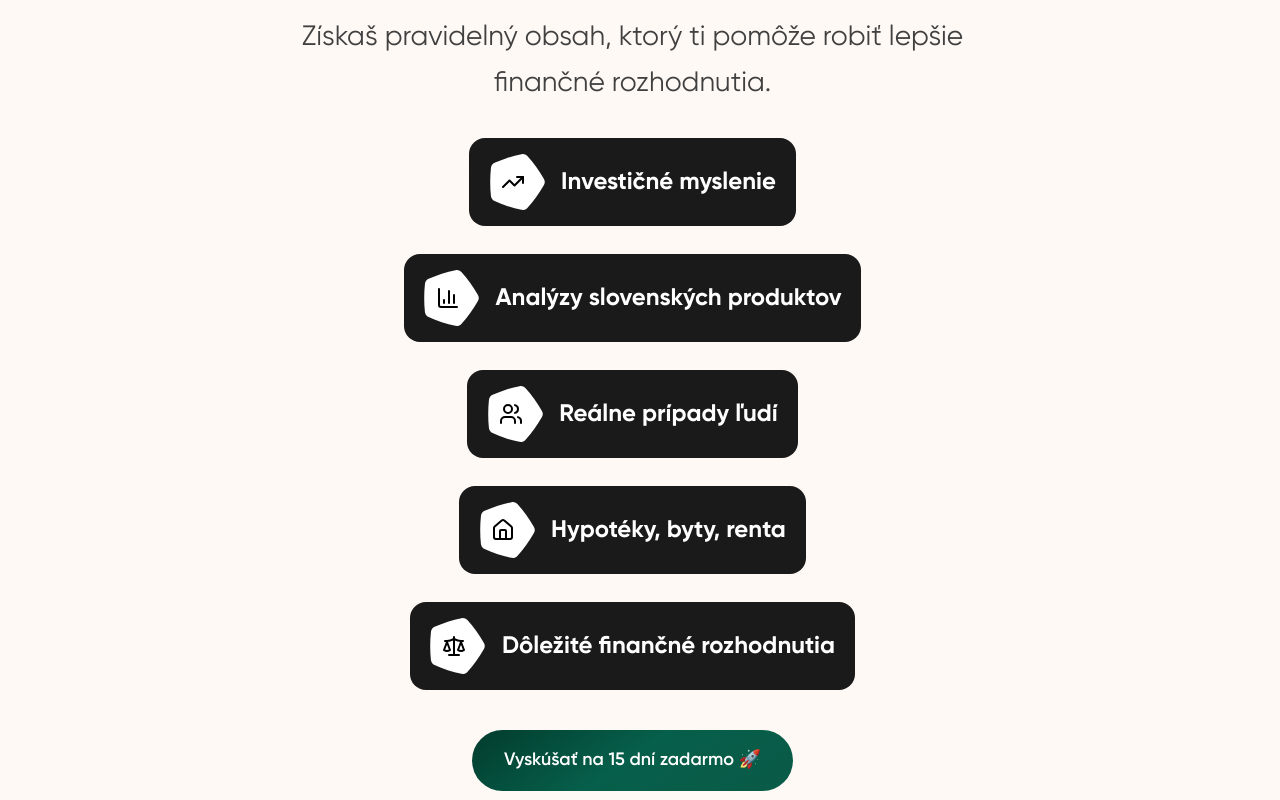
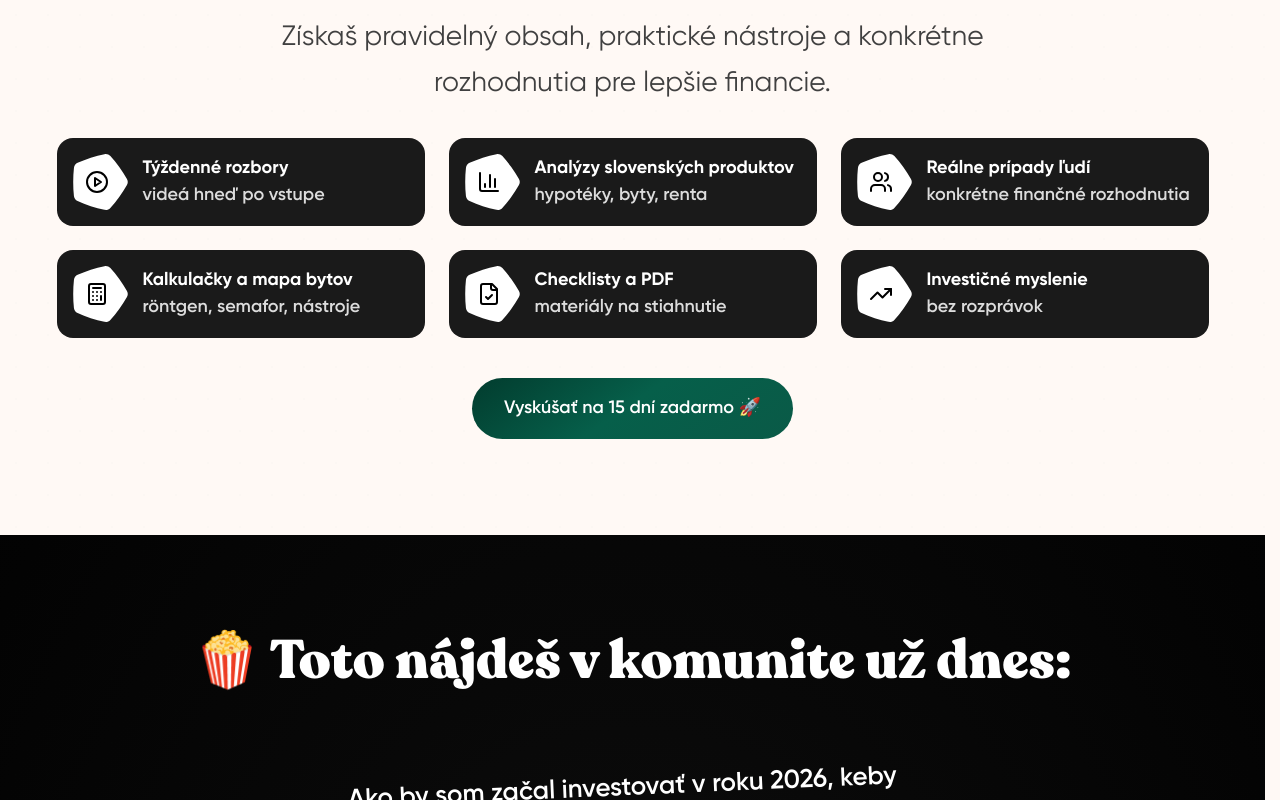
Before and after one commit to js-investor/jsmentor.sk, a React (Vite) app: page / in a window 1280 px wide. Shown: the part 3600-4400 px from the top of the page. Built offline with nearby package versions, Linux system fonts and the light colour scheme; no server answers; the HTML template or start-up script is replaced by a standard one.

Commit message:
Zjednot homepage benefity, hodnotu a cenník na 5 €.
Spojené duplicitné sekcie, pridané zhrnutie hodnoty pred cenníkom a anchor zmenený na #start.

Co-authored-by: Cursor <cursoragent@cursor.com>

```diff
--- a/src/components/sections/CoVsetkoZiskasSection.tsx
+++ /dev/null
@@ -1,65 +0,0 @@
-import AnimatedSection from "@/components/AnimatedSection";
-import { CircleCheck } from "lucide-react";
-import { CENNIK_SECTION_HREF } from "@/lib/cennikCta";
-
-const items: { pre?: string; bold: string; post?: string }[] = [
-  { pre: "Obsah a ", bold: "rozbory" },
-  { bold: "Každý týždeň", post: " nový finančný rozbor" },
-  { bold: "Investovanie", post: " bez rozprávok" },
-  { bold: "Hypotéky, byty, renta" },
-  { bold: "Slovenské produkty", post: " pod lupou" },
-  { bold: "Reálne prípady", post: " ľudí" },
-  { pre: "Konkrétne videá dostupné ", bold: "hneď po vstupe" },
-  { bold: "Interaktívna mapa", post: " investičných bytov" },
-  { bold: "Poplatkový", post: " röntgen" },
-  { pre: "Bytový a ETF ", bold: "semafor" },
-  { bold: "Rentová", post: " kalkulačka" },
-  { bold: "Investičná", post: " kalkulačka" },
-  { bold: "Hypotekárna", post: " kalkulačka" },
-  { bold: "Mzdová", post: " kalkulačka" },
-  { bold: "Checklisty a PDF", post: " dokumenty" },
-];
-
-const CoVsetkoZiskasSection = () => (
-  <section
-    id="co-vstetko-ziskas"
-    className="scroll-mt-24 overflow-hidden px-5 pb-[72px] pt-8 md:px-8 md:pb-[96px] md:pt-10"
-    style={{ backgroundColor: "#FFF9F5" }}
-  >
-    <div className="section-container">
-      <AnimatedSection>
-        <h2 className="mx-auto mb-10 max-w-3xl text-balance text-center [font-family:var(--font-serif)] text-[1.75rem] font-extrabold leading-[1.15] text-foreground md:mb-12 md:text-[2.625rem] lg:text-[2.875rem]">
-          Čo všetko získaš
-        </h2>
-      </AnimatedSection>
-
-      <AnimatedSection delay={0.07}>
-        <ul className="mx-auto grid w-fit grid-cols-1 gap-x-16 gap-y-4 sm:grid-cols-2 md:gap-y-5">
-          {items.map((item) => (
-            <li key={item.bold} className="flex items-start gap-3.5">
-              <CircleCheck className="mt-0.5 h-5 w-5 shrink-0 text-primary sm:h-6 sm:w-6 md:h-7 md:w-7" strokeWidth={2} />
-              <span className="whitespace-nowrap font-sans text-[1rem] leading-snug text-foreground sm:text-[1.125rem] md:text-[1.375rem] lg:text-[1.5rem]">
-                {item.pre}<strong>{item.bold}</strong>{item.post}
-              </span>
-            </li>
-          ))}
-        </ul>
-      </AnimatedSection>
-
-      <AnimatedSection delay={0.15}>
-        <div className="mt-12 flex justify-center md:mt-16">
-          <a
-            href={CENNIK_SECTION_HREF}
-            className="btn-primary text-body"
-            data-umami-event="click_cennik"
-            data-umami-event-section="co-vstetko-ziskas"
-          >
-            Chcem sa pridať zadarmo 🚀
-          </a>
-        </div>
-      </AnimatedSection>
-    </div>
-  </section>
-);
-
-export default CoVsetkoZiskasSection;
--- a/src/components/sections/HeroHeroCennikSection.tsx
+++ b/src/components/sections/HeroHeroCennikSection.tsx
@@ -2,7 +2,7 @@ import AnimatedSection from "@/components/AnimatedSection";
 import brandPattern from "@/assets/logo/js-brand-pattern.svg";
 import { Check } from "lucide-react";
 import { motion } from "framer-motion";
-import { HEROHERO_JOIN_URL } from "@/lib/cennikCta";
+import { CENNIK_SECTION_ID, HEROHERO_JOIN_URL } from "@/lib/cennikCta";
 
 const forest = "#023c2e";
 const forestMid = "#065f4a";
@@ -26,7 +26,7 @@ const HeroHeroCennikSection = () => (
 
     <div className="section-container relative z-10">
       <AnimatedSection>
-        <header className="mx-auto mb-7 max-w-3xl scroll-mt-24 text-center md:mb-9">
+        <header id={CENNIK_SECTION_ID} className="mx-auto mb-7 max-w-3xl scroll-mt-24 text-center md:mb-9">
           <h2
             id="cennik-heading"
             className="headline-landing-section text-balance leading-[1.1] text-foreground"
--- /dev/null
+++ b/src/components/sections/HeroHeroHodnotaSection.tsx
@@ -0,0 +1,86 @@
+import AnimatedSection from "@/components/AnimatedSection";
+import { CircleCheck } from "lucide-react";
+
+const valueItems: { title: string; description: string }[] = [
+  {
+    title: "Pravidelný exkluzívny obsah",
+    description: "4× mesačne nový obsah s tvrdou pravdou o financiách, ktorú inde nenájdeš.",
+  },
+  {
+    title: "Analýzy reálnych prípadov",
+    description: "Rozbory finančných situácií, na ktorých uvidíš presný postup v praxi.",
+  },
+  {
+    title: "Interaktívne kalkulačky",
+    description: "Nástroje na tvoje vlastné finančné rozhodovanie, ktoré ti ušetria čas aj peniaze.",
+  },
+  {
+    title: "Archív know-how",
+    description: "Okamžitý prístup ku všetkým doterajším rozborom a videám bez cenzúry.",
+  },
+  {
+    title: "Extra bonus: Priama podpora",
+    description: "Možnosť pýtať sa na veci, ktoré ťa v investovaní trápia.",
+  },
+];
+
+const HeroHeroHodnotaSection = () => (
+  <section
+    id="hodnota"
+    className="relative scroll-mt-24 overflow-hidden px-5 pb-12 pt-[72px] md:px-8 md:pb-16 md:pt-[96px]"
+    style={{ backgroundColor: "#FFF9F5" }}
+    aria-labelledby="hodnota-heading"
+  >
+    <div className="pointer-events-none absolute inset-0 bg-dot-grid opacity-[0.18]" />
+
+    <div className="section-container relative z-10">
+      <AnimatedSection>
+        <header className="mx-auto mb-10 max-w-4xl text-center md:mb-12">
+          <h2
+            id="hodnota-heading"
+            className="headline-landing-section text-balance leading-[1.1] text-foreground"
+          >
+            <span className="text-primary">Toto všetko získaš</span> po pridaní sa do komunity
+          </h2>
+        </header>
+      </AnimatedSection>
+
+      <AnimatedSection delay={0.07}>
+        <ul className="mx-auto flex w-fit max-w-3xl flex-col gap-7 md:gap-8">
+          {valueItems.map(({ title, description }) => (
+            <li key={title} className="flex items-start gap-3.5 md:gap-4">
+              <CircleCheck className="mt-0.5 h-5 w-5 shrink-0 text-primary sm:h-6 sm:w-6 md:h-7 md:w-7" strokeWidth={2} />
+              <div>
+                <p className="[font-family:var(--font-serif)] text-[1.125rem] font-bold leading-snug text-foreground md:text-[1.3125rem] lg:text-[1.4375rem]">
+                  {title}
+                </p>
+                <p className="mt-2 font-sans text-[1rem] leading-relaxed text-foreground/75 md:text-[1.0625rem] lg:text-[1.125rem]">
+                  {description}
+                </p>
+              </div>
+            </li>
+          ))}
+        </ul>
+      </AnimatedSection>
+
+      <AnimatedSection delay={0.12}>
+        <div
+          className="mx-auto mt-12 max-w-3xl rounded-[1.75rem] px-6 py-8 text-center md:mt-14 md:px-10 md:py-10"
+          style={{ backgroundColor: "#1A1A1A" }}
+        >
+          <p className="font-sans text-[1.0625rem] leading-relaxed text-white/80 md:text-[1.1875rem]">
+            Celková hodnota{" "}
+            <strong className="[font-family:var(--font-serif)] text-[2.25rem] font-[900] leading-none text-white md:text-[2.75rem]">
+              997 €
+            </strong>
+          </p>
+          <p className="mt-5 font-sans text-[1.0625rem] leading-relaxed text-white/75 md:mt-6 md:text-[1.1875rem]">
+            Ty to <strong className="font-bold text-white">získavaš zadarmo k členstvu</strong> Hero Hero
+          </p>
+        </div>
+      </AnimatedSection>
+    </div>
+  </section>
+);
+
+export default HeroHeroHodnotaSection;
--- a/src/components/sections/HeroHeroNastrojeSection.tsx
+++ b/src/components/sections/HeroHeroNastrojeSection.tsx
@@ -1,11 +1,11 @@
 import AnimatedSection from "@/components/AnimatedSection";
 import brandPattern from "@/assets/logo/js-brand-pattern.svg";
-import heroHeroTemyImage from "@/assets/images/Ivan-Jašík-HeroHero-temy.png";
 import { CENNIK_SECTION_HREF } from "@/lib/cennikCta";
 import {
   BarChart3,
-  Home,
-  Scale,
+  Calculator,
+  FileCheck,
+  PlayCircle,
   TrendingUp,
   Users,
   type LucideIcon,
@@ -30,16 +30,17 @@ const BenefitTabIcon = ({ Icon }: { Icon: LucideIcon }) => (
   </span>
 );
 
-const benefitTabs: { Icon: LucideIcon; label: string }[] = [
-  { Icon: TrendingUp, label: "Investičné myslenie" },
-  { Icon: BarChart3, label: "Analýzy slovenských produktov" },
-  { Icon: Users, label: "Reálne prípady ľudí" },
-  { Icon: Home, label: "Hypotéky, byty, renta" },
-  { Icon: Scale, label: "Dôležité finančné rozhodnutia" },
+const benefitTabs: { Icon: LucideIcon; line1: string; line2: string }[] = [
+  { Icon: PlayCircle, line1: "Týždenné rozbory", line2: "videá hneď po vstupe" },
+  { Icon: BarChart3, line1: "Analýzy slovenských produktov", line2: "hypotéky, byty, renta" },
+  { Icon: Users, line1: "Reálne prípady ľudí", line2: "konkrétne finančné rozhodnutia" },
+  { Icon: Calculator, line1: "Kalkulačky a mapa bytov", line2: "röntgen, semafor, nástroje" },
+  { Icon: FileCheck, line1: "Checklisty a PDF", line2: "materiály na stiahnutie" },
+  { Icon: TrendingUp, line1: "Investičné myslenie", line2: "bez rozprávok" },
 ];
 
 const tabTextClass =
-  "font-sans text-[1.1875rem] font-bold leading-snug text-white md:text-[1.375rem] lg:text-[1.5rem]";
+  "font-sans text-[0.9375rem] font-bold leading-snug text-white sm:text-[1rem] md:text-[1.0625rem] lg:text-[1.125rem]";
 
 const HeroHeroNastrojeSection = () => (
   <section
@@ -55,29 +56,33 @@ const HeroHeroNastrojeSection = () => (
           Čo všetko získaš?
         </h2>
         <p className="mx-auto mt-5 mb-2 max-w-3xl text-center font-sans text-[1.25rem] leading-relaxed text-muted-foreground md:text-[1.5rem] lg:text-[1.75rem]">
-          Získaš pravidelný obsah, ktorý ti pomôže robiť lepšie finančné rozhodnutia.
+          Získaš pravidelný obsah, praktické nástroje a konkrétne rozhodnutia pre lepšie financie.
         </p>
       </AnimatedSection>
 
       <AnimatedSection delay={0.1}>
-        <div className="mt-6 flex justify-center md:mt-8">
-          <ul className="flex flex-col items-center gap-6 md:gap-7">
-            {benefitTabs.map(({ Icon, label }) => (
+        <div className="mx-auto mt-6 max-w-6xl md:mt-8">
+          <ul className="grid grid-cols-1 gap-4 sm:grid-cols-2 md:grid-cols-3 md:gap-5 lg:gap-6">
+            {benefitTabs.map(({ Icon, line1, line2 }) => (
               <li
-                key={label}
-                className={`flex w-fit max-w-[min(100%,969px)] items-center gap-3.5 rounded-2xl px-4 py-4 shadow-[0_8px_24px_-16px_rgba(0,0,0,0.35)] sm:gap-4 sm:px-5 sm:py-4 ${tabTextClass}`}
+                key={line1}
+                className={`flex h-full items-center gap-3 rounded-2xl px-4 py-4 shadow-[0_8px_24px_-16px_rgba(0,0,0,0.35)] sm:gap-3.5 sm:px-4 sm:py-4 ${tabTextClass}`}
                 style={{ backgroundColor: "#1A1A1A" }}
               >
                 <BenefitTabIcon Icon={Icon} />
-                <span>{label}</span>
+                <span className="flex min-w-0 flex-col gap-0.5">
+                  <span>{line1}</span>
+                  <span className="font-semibold text-white/85">{line2}</span>
+                </span>
               </li>
             ))}
-            <li className="flex justify-center pt-2 md:pt-3">
-              <a href={CENNIK_SECTION_HREF} className="btn-primary text-body" data-umami-event="click_cennik" data-umami-event-section="nastroje">
-                Vyskúšať na 15 dní zadarmo 🚀
-              </a>
-            </li>
           </ul>
+
+          <div className="mt-8 flex justify-center md:mt-10">
+            <a href={CENNIK_SECTION_HREF} className="btn-primary text-body" data-umami-event="click_cennik" data-umami-event-section="nastroje">
+              Vyskúšať na 15 dní zadarmo 🚀
+            </a>
+          </div>
         </div>
       </AnimatedSection>
     </div>
--- a/src/lib/cennikCta.ts
+++ b/src/lib/cennikCta.ts
@@ -1,6 +1,6 @@
 import { scrollToAnchorId } from "@/lib/scrollToFormular";
 
-export const CENNIK_SECTION_ID = "cennik";
+export const CENNIK_SECTION_ID = "start";
 export const CENNIK_SECTION_HASH = `#${CENNIK_SECTION_ID}`;
 export const CENNIK_SECTION_HREF = `/${CENNIK_SECTION_HASH}`;
 export const HEROHERO_JOIN_URL = "https://herohero.co/jsmentor";
@@ -14,7 +14,7 @@ export function scrollToCennik(): void {
   scrollToAnchorId(CENNIK_SECTION_ID);
 }
 
-/** Na homepage scrolluje na cenník, inde presmeruje na /#cennik. */
+/** Na homepage scrolluje na cenník, inde presmeruje na /#start. */
 export function navigateToCennik(): void {
   if (isHomePage()) {
     scrollToCennik();
--- a/src/pages/Index.tsx
+++ b/src/pages/Index.tsx
@@ -1,6 +1,6 @@
 import HeroHeroCasteFaqSection from "@/components/sections/HeroHeroCasteFaqSection";
 import HeroHeroCennikSection from "@/components/sections/HeroHeroCennikSection";
-import CoVsetkoZiskasSection from "@/components/sections/CoVsetkoZiskasSection";
+import HeroHeroHodnotaSection from "@/components/sections/HeroHeroHodnotaSection";
 import QuoteSection from "@/components/sections/QuoteSection";
 import IvanJasikSection from "@/components/sections/IvanJasikSection";
 import RecenzieGaleriaSection from "@/components/sections/RecenzieGaleriaSection";
@@ -27,8 +27,8 @@ const Index = () => {
       <HeroHeroDarkGradientSection />
       <HeroHeroKalkulackySection />
       <HeroHeroReviewsSection />
+      <HeroHeroHodnotaSection />
       <HeroHeroCennikSection />
-      <CoVsetkoZiskasSection />
       <QuoteSection />
       <IvanJasikSection />
       <HeroHeroCasteFaqSection />
```
